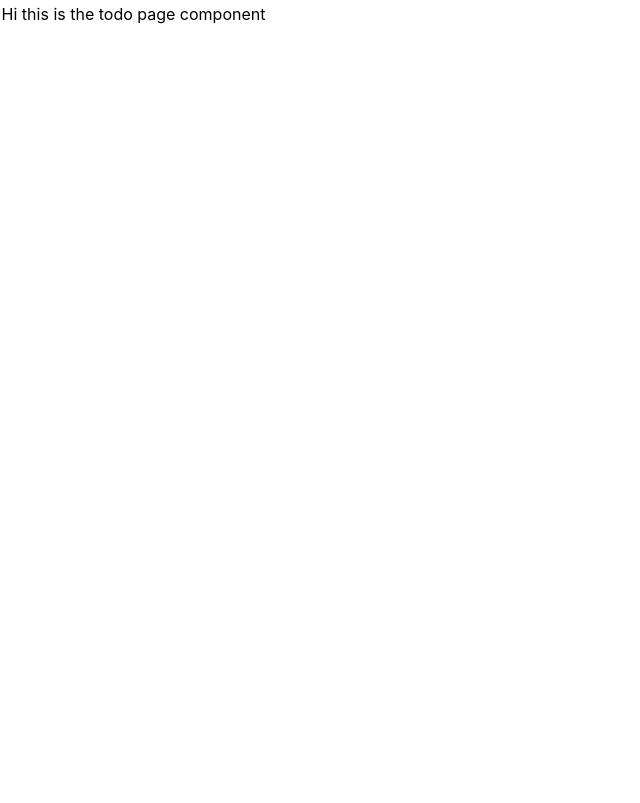
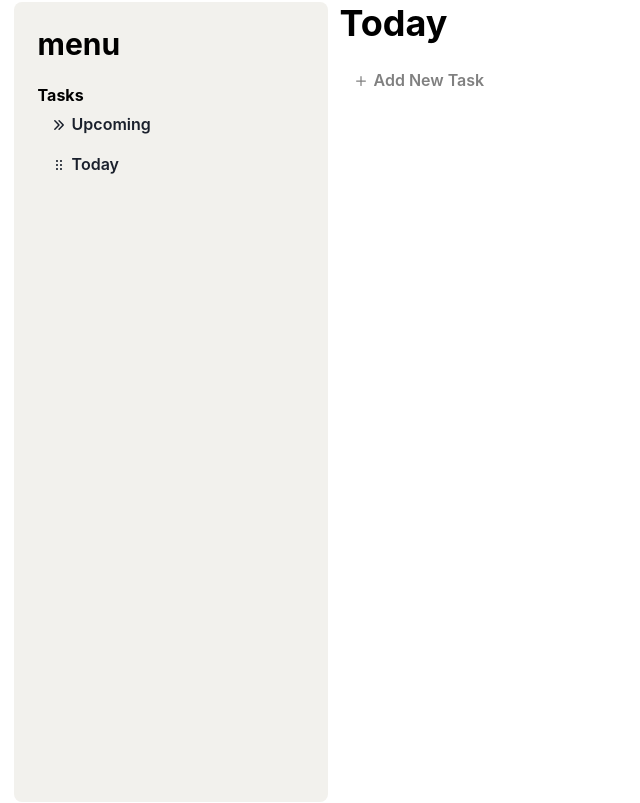
Before and after one commit to uloamaka/Todo_ui, a React (Vite) app in the folder v1/: page /todo in a window 1280 px wide. Shown: the whole page, without its empty margins (0-640 px from the left). Built offline with nearby package versions, Linux system fonts and the light colour scheme; sample sign-in values are in the browser's storage.

Commit message:
updating the todo-page component

```diff
--- a/v1/src/App.tsx
+++ b/v1/src/App.tsx
@@ -17,7 +17,10 @@ function App() {
       <Route path="/register" component={RegisterPage}></Route>
       <Route path="/login" component={LoginPage}></Route>
       <Route path="/forget-password" component={ForgetPassPage}></Route>
-      <Route path="/reset-password" component={ResetPassPage}></Route>
+      <Route
+        path="/api/v1/auth/reset-password/:userId/:resetToken"
+        component={ResetPassPage}
+      ></Route>
       <Route path="/todo" component={TodoPage}></Route>
     </div>
   );
--- a/v1/src/components/Auth/forgetPass.tsx
+++ b/v1/src/components/Auth/forgetPass.tsx
@@ -65,7 +65,7 @@ const ForgetPass = () => {
     <VStack spacing={4}>
       <Center width={{ base: '100%', sm: '70%' }}>
         <FormControl>
-          <FormLabel fontSize="3rem"> Forgot Password </FormLabel>
+          <FormLabel fontSize="2.5rem"> Forgot Password </FormLabel>
           <Input
             placeholder="Enter your email"
             onChange={({ target }) => setEmail(target.value)}
--- a/v1/src/components/Auth/register.tsx
+++ b/v1/src/components/Auth/register.tsx
@@ -14,6 +14,8 @@ import {
   Center,
   Icon,
   Flex,
+  Divider,
+  AbsoluteCenter,
 } from '@chakra-ui/react';
 import { ArrowForwardIcon, ViewIcon, ViewOffIcon } from '@chakra-ui/icons';
 import axios from 'axios';
@@ -112,10 +114,13 @@ const Register = () => {
           >
             Sign Up
           </Button>
-          <Box mt={6} textAlign="center">
-            <Text fontSize="sm" fontWeight="semibold" color="gray.300" mb={2}>
-              ——————————— or ———————————
-            </Text>
+          <Box textAlign="center">
+            <Box position="relative" padding="10">
+              <Divider />
+              <AbsoluteCenter bg="white" px="4" color="gray.300">
+                or
+              </AbsoluteCenter>
+            </Box>
             <Flex alignItems="center" justifyContent="center">
               <Link
                 onClick={redirectToSignIn}
--- a/v1/src/components/Todo/index.tsx
+++ b/v1/src/components/Todo/index.tsx
@@ -1,12 +1,136 @@
-import { Box, Flex, Spacer, Text } from '@chakra-ui/react';
 import React from 'react';
+import {
+  Box,
+  Flex,
+  Heading,
+  Button,
+  Badge,
+  Input,
+  Stack,
+  FormLabel,
+  Select,
+  Textarea,
+} from '@chakra-ui/react';
+import {
+  Drawer,
+  DrawerFooter,
+  DrawerHeader,
+  DrawerOverlay,
+  DrawerContent,
+  DrawerCloseButton,
+} from '@chakra-ui/react';
+import { useDisclosure } from '@chakra-ui/hooks';
 import axios from 'axios';
+import { AddIcon, ArrowRightIcon, DragHandleIcon } from '@chakra-ui/icons';
 
 const main = () => {
+  const { isOpen, onOpen, onClose } = useDisclosure();
+  const btnRef: any = React.useRef();
+  const firstField: any = React.useRef();
+
   return (
-    <Flex>
-      <Box>
-        <Text>Hi this is the todo page component</Text>
+    <Flex minHeight={'100vh'} padding={0} border={0}>
+      <Box
+        width="25%"
+        background={'#f2f1ed'}
+        padding={6}
+        backgroundSize={'cover'}
+        backgroundPosition={'center'}
+        rounded="lg"
+        marginLeft={3}
+      >
+        <Heading as="h3" size="lg">
+          menu
+        </Heading>
+        <br />
+        <Heading as="h5" size="sm">
+          Tasks
+        </Heading>
+        <Button
+          leftIcon={<ArrowRightIcon boxSize={2.5} />}
+          variant="ghost"
+          width={'auto'}
+        >
+          Upcoming
+          <Badge ml="1" fontSize="0.8em" colorScheme="green">
+            {/* {notificationCount} */}
+          </Badge>
+        </Button>
+        <br />
+        <Button
+          leftIcon={<DragHandleIcon boxSize={2.5} />}
+          variant="ghost"
+          width={'auto'}
+        >
+          Today
+          <Badge ml="1" fontSize="0.8em" colorScheme="green">
+            {/* {notificationCount} */}
+          </Badge>
+        </Button>
+      </Box>
+      <Box width="75%" marginLeft={3}>
+        <Heading marginBottom={4}> Today </Heading>
+        <Button
+          leftIcon={<AddIcon boxSize={2.5} />}
+          variant="ghost"
+          width={'100%'}
+          color="gray"
+          justifyContent="flex-start"
+          ref={btnRef}
+          onClick={onOpen}
+        >
+          Add New Task
+        </Button>
+        <Drawer
+          isOpen={isOpen}
+          placement="right"
+          onClose={onClose}
+          finalFocusRef={btnRef}
+          size="lg"
+        >
+          <DrawerOverlay />
+          <DrawerContent bg="gray.100" borderRadius="md">
+            <DrawerCloseButton color="gray.500" />
+            <DrawerHeader borderBottomWidth="1px">Task:</DrawerHeader>
+            <Stack spacing="24px" p={4}>
+              <Box>
+                <FormLabel htmlFor="content">Type here...</FormLabel>
+                <Textarea
+                  id="content"
+                  placeholder="Enter task details"
+                  resize="none"
+                />
+              </Box>
+              <Box>
+                <FormLabel htmlFor="category">Category: </FormLabel>
+                <Select id="category" defaultValue="default">
+                  <option value="personal">Personal</option>
+                  <option value="shopping">Shopping</option>
+                  <option value="wishlist">Wishlist</option>
+                  <option value="work">Work</option>
+                  <option value="default">Default</option>
+                </Select>
+              </Box>
+              <Box>
+                <FormLabel htmlFor="due-date">Due Date:</FormLabel>
+                <Input type="date" id="dueDate" />
+              </Box>
+              <Box>
+                <FormLabel htmlFor="status">Status:</FormLabel>
+                <Select id="status" defaultValue="pending">
+                  <option value="pending">Pending</option>
+                  <option value="completed">Completed</option>
+                </Select>
+              </Box>
+            </Stack>
+            <DrawerFooter borderTopWidth="1px" p={4}>
+              <Button variant="outline" mr={3} onClick={onClose}>
+                Cancel
+              </Button>
+              <Button colorScheme="blue">Save</Button>
+            </DrawerFooter>
+          </DrawerContent>
+        </Drawer>
       </Box>
     </Flex>
   );
--- /dev/null
+++ b/v1/src/context/TodoProvider.tsx
@@ -0,0 +1,44 @@
+import { createContext, useContext, useState, useEffect, ReactNode } from 'react';
+import { useHistory } from 'react-router-dom';
+
+interface TodoContextProps {
+  user: any;
+  setUser: React.Dispatch<React.SetStateAction<any>>;
+  todo: any[];
+  setTodo: React.Dispatch<React.SetStateAction<any[]>>;
+}
+
+const TodoContext = createContext<TodoContextProps | undefined>(undefined);
+
+const TodoProvider: React.FC<{ children: ReactNode }> = ({ children }) => {
+  const history = useHistory();
+  const [user, setUser] = useState<any | null>(null);
+  const [todo, setTodo] = useState<any[]>([]);
+
+  useEffect(() => {
+    const userInfo = JSON.parse(localStorage.getItem('userInfo') || 'null');
+    setUser(userInfo);
+
+    if (!userInfo) {
+      history.push('/');
+    }
+  }, [history]);
+
+  return (
+    <TodoContext.Provider value={{ user, setUser, todo, setTodo }}>
+      {children}
+    </TodoContext.Provider>
+  );
+};
+
+const useTodoState = () => {
+  const context = useContext(TodoContext);
+
+  if (!context) {
+    throw new Error('useTodoState must be used within a TodoProvider');
+  }
+
+  return context;
+};
+
+export { TodoProvider, useTodoState };
--- a/v1/src/main.tsx
+++ b/v1/src/main.tsx
@@ -4,13 +4,15 @@ import App from './App.tsx';
 import './index.css';
 import { ChakraProvider } from '@chakra-ui/react';
 import { BrowserRouter } from 'react-router-dom';
-
+import { TodoProvider } from './context/TodoProvider.tsx';
 ReactDOM.createRoot(document.getElementById('root')!).render(
   <BrowserRouter>
-    <ChakraProvider>
-      <React.StrictMode>
-        <App />
-      </React.StrictMode>
-    </ChakraProvider>
+      <TodoProvider>
+        <ChakraProvider>
+          <React.StrictMode>
+            <App />
+          </React.StrictMode>
+        </ChakraProvider>
+      </TodoProvider>
   </BrowserRouter>,
 );
--- a/v1/src/pages/Home.tsx
+++ b/v1/src/pages/Home.tsx
@@ -1,5 +1,14 @@
 import * as React from 'react';
-import { Flex, Box, Button, Link, Heading, Text } from '@chakra-ui/react';
+import {
+  Flex,
+  Box,
+  Button,
+  Link,
+  Heading,
+  Text,
+  Divider,
+  AbsoluteCenter,
+} from '@chakra-ui/react';
 import { useHistory } from 'react-router-dom';
 import { ArrowForwardIcon } from '@chakra-ui/icons';
 
@@ -57,10 +66,13 @@ const Homepage: React.FunctionComponent<IHomepageProps> = (props) => {
         >
           Get Started
         </Button>
-        <Box mt={6} textAlign="center">
-          <Text fontSize="sm" fontWeight="semibold" color="gray.300" mb={2}>
-            ——————————— or ———————————
-          </Text>
+        <Box textAlign="center">
+          <Box position="relative" padding="10">
+            <Divider />
+            <AbsoluteCenter bg="white" px="4" color="gray.300">
+              or
+            </AbsoluteCenter>
+          </Box>
           <Flex alignItems="center" justifyContent="center">
             <Link
               onClick={redirectToSignUp}
--- a/v1/src/pages/Todo.tsx
+++ b/v1/src/pages/Todo.tsx
@@ -3,11 +3,7 @@ import Main from '../components/Todo';
 interface ITodoPageProps {}
 
 const TodoPage: React.FunctionComponent<ITodoPageProps> = (props) => {
-  return (
-    <div>
-      <Main />
-    </div>
-  );
+  return <Main />;
 };
 
 export default TodoPage;
```
Also changed, not shown: v1/src/components/Auth/login.tsx (+20 -4 lines), v1/src/components/Auth/resetPass.tsx (+5 -2 lines).
